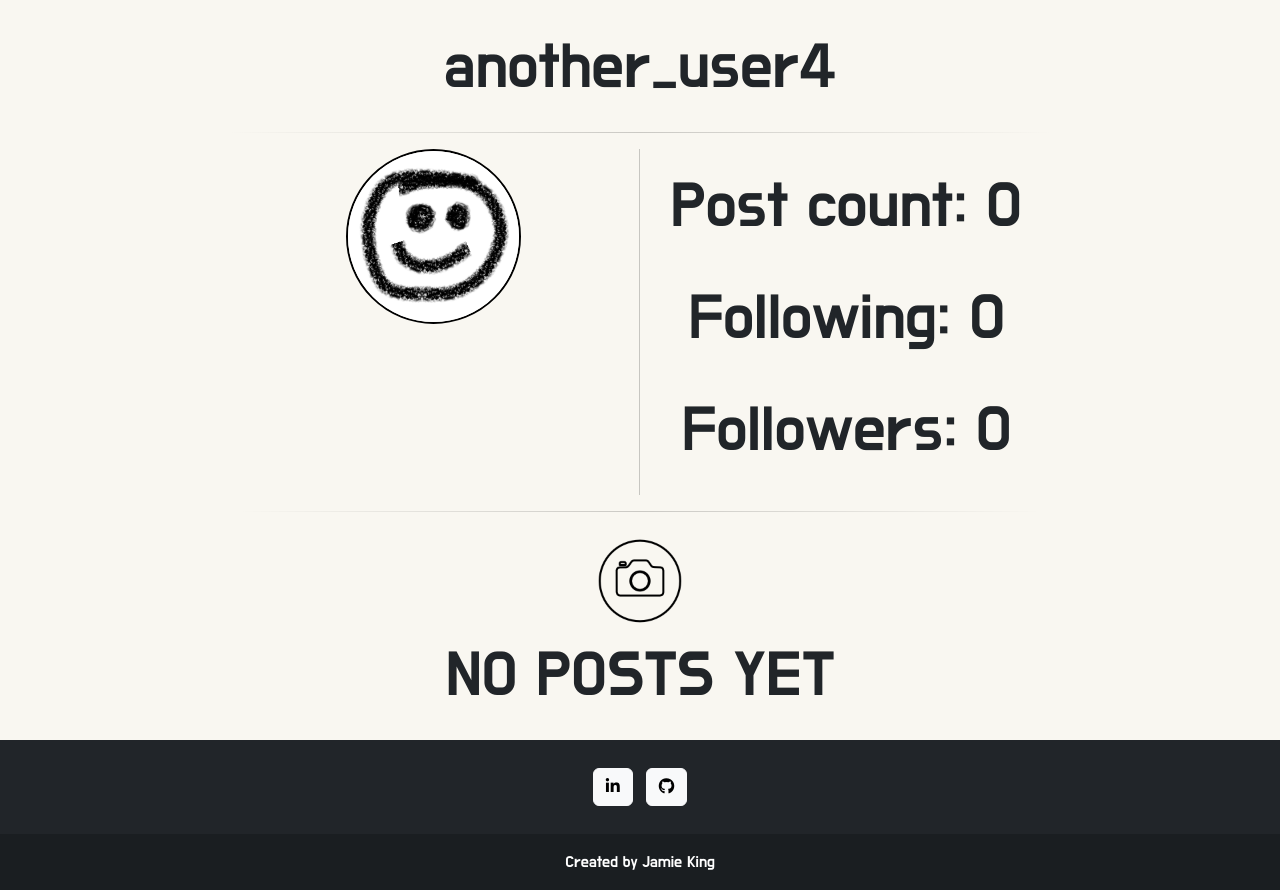
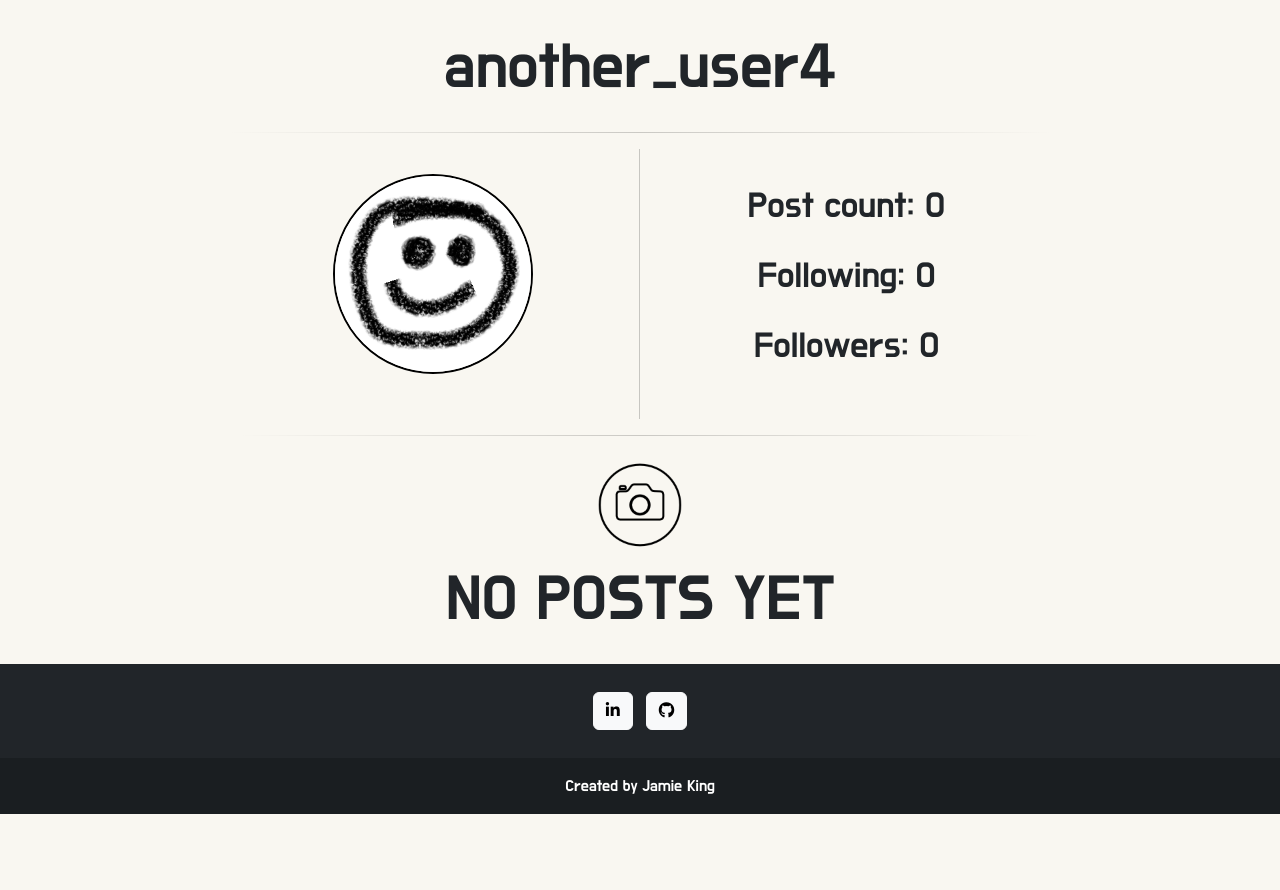
Before and after one commit to jkingportfolio/CI_PP4_Pic_Pals, a Django app: a page that uses account/templates/account/user/user_detail.html in a window 1280 px wide. Shown: the part 76-966 px from the top of the page. After the commit the page ends 890 px from the top, so only its background shows below. Run offline with Django 4.2, Linux system fonts and the light colour scheme; a user stored in the database is signed in; data comes from the database, SQL or seed files in the repository; data that the repository does not hold is empty; parts of the project's set-up code (start-up, migrations or seed data) failed here and were passed over; some libraries are stand-ins or nearby versions.

Commit message:
Style: User info panel positioning

```diff
--- a/account/templates/account/dashboard.html
+++ b/account/templates/account/dashboard.html
@@ -73,6 +73,7 @@
       {% else %}
       <hr class="hr-styled">
       {% endif %}
+      <hr class="hr-styled">
     </div>
     <!-- List of users posts -->
     <div class='row card-group auto-margin'>
--- a/account/templates/account/user/user_detail.html
+++ b/account/templates/account/user/user_detail.html
@@ -55,7 +55,7 @@
     </div>
     <div>
       {% if user.profile.bio|length > 0 %}
-      <hr>
+      <hr class="hr-styled">
       {{ user.profile.bio }}
       {% endif %}
       <hr class="hr-styled">
--- a/pic_pals/settings.py
+++ b/pic_pals/settings.py
@@ -31,7 +31,7 @@ TEMPLATES_DIR = os.path.join(BASE_DIR, 'templates')
 SECRET_KEY = os.environ.get('SECRET_KEY')
 
 # SECURITY WARNING: don't run with debug turned on in production!
-DEBUG = False
+DEBUG = True
 
 ALLOWED_HOSTS = ['pic-pals-pp4.herokuapp.com', 'localhost', '127.0.0.1']
 
--- a/static/css/style.css
+++ b/static/css/style.css
@@ -110,11 +110,12 @@ a {
 
 .user-info-pos {
     text-align: center;
-    padding: 10px 0px 0px 0px;
+    padding: 30px 0px 30px 0px;
 }
 
 .user-info-font {
-    font-size: 5vw;
+    /* font-size: 5vw; */
+    font-size: min(5vw, 36px);
 }
 
 .form-btn-pos {
@@ -129,11 +130,12 @@ a {
 }
 
 .profile-pic {
-    width: 175px;
-    height: 175px;
+    width: 100%;
+    /* height: 175px; */
     object-fit: scale-down;
     border-radius: 50%;
     border: 2px solid black;
+    max-width: 200px;
 }
 
 .profile-style {
@@ -211,6 +213,7 @@ a {
     margin-left: auto;
     margin-right: auto;
     padding-bottom: 10px;
+    padding-top: 25px;
 }
 
 .profile-post-container {
@@ -317,10 +320,6 @@ form div {
 }
 
 @media only screen and (min-width: 770px) {
-    .user-info-font {
-        font-size: 40px;
-    }
-
     .user-name-font {
         font-size: 40px;
     }
```
